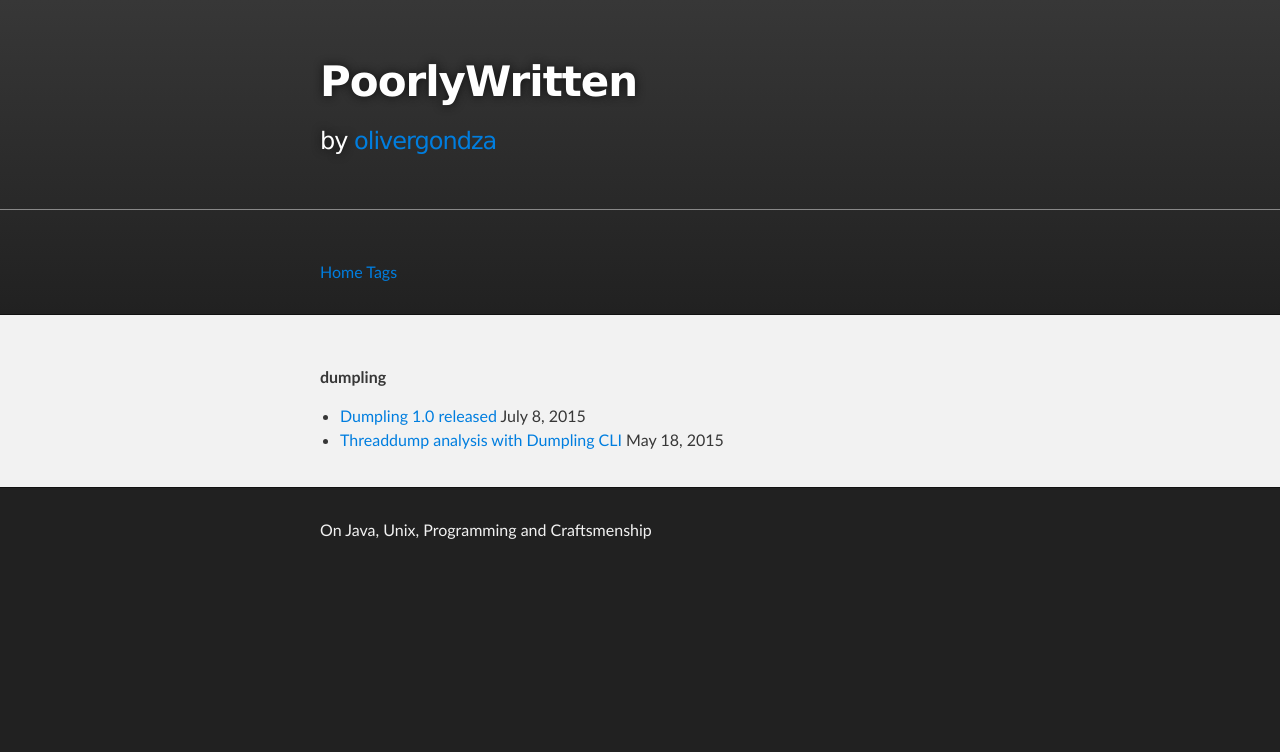
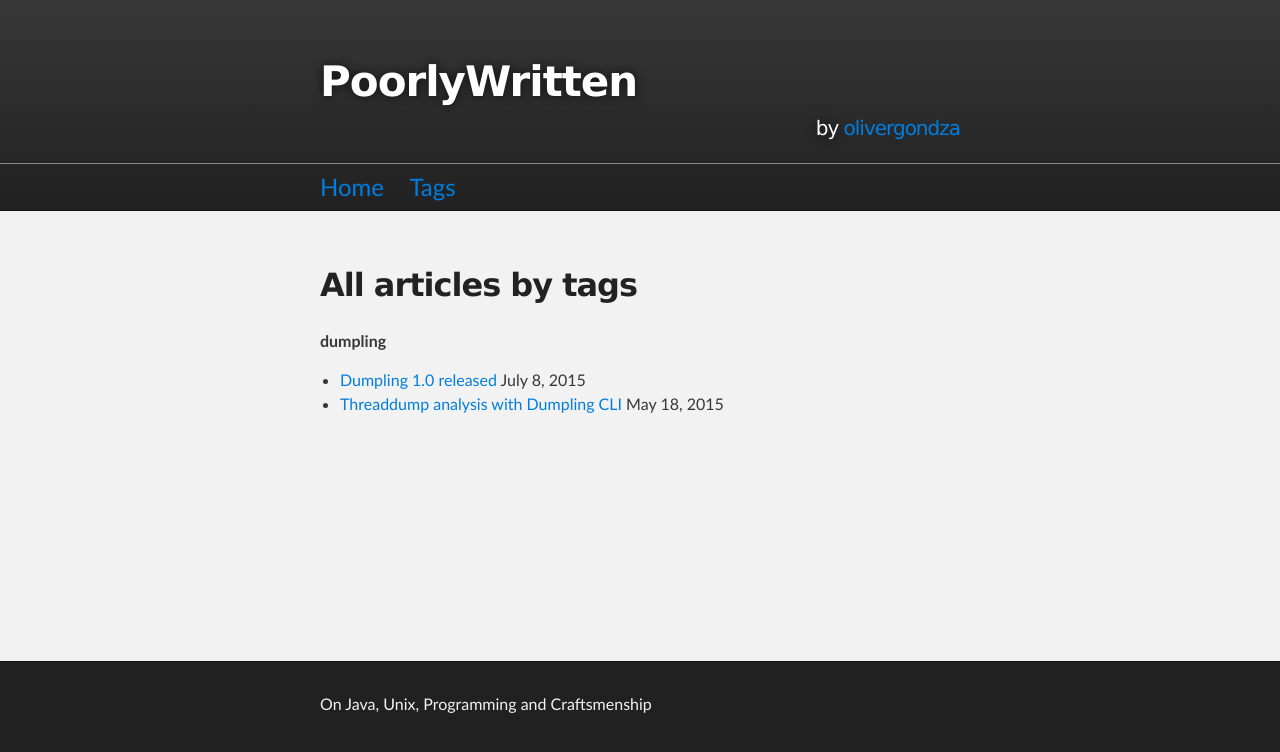
Before and after one commit to olivergondza/olivergondza.github.io, a Jekyll site: the page built from tags.md, in a window 1280 px wide. Shown: the top 752 px of the page. Built offline with Jekyll 4.4.1, drawn with Linux system fonts in a browser that asks for light colours.

Commit message:
Tweak tags

```diff
--- a/_includes/header.html
+++ b/_includes/header.html
@@ -6,7 +6,7 @@
   <div style="border-top: 1px solid #888;">
     <nav class="inner">
       <a href="/">Home</a>
-      <a href="/tag.md">Tags</a>
+      <a href="/tags">Tags</a>
     </nav>
   </div>
 </div>
--- a/_layouts/main.html
+++ b/_layouts/main.html
@@ -9,6 +9,7 @@
 
     <div id="main_content_wrap" class="outer">
       <section id="main_content" class="inner">
+        <h2>{{ page.title }}</h2>
         {{ content }}
       </section>
     </div>
--- a/css/stylesheet.css
+++ b/css/stylesheet.css
@@ -47,6 +47,10 @@ table {
 /*******************************************************************************
 Theme Styles
 *******************************************************************************/
+
+html, body {
+  height: 100%;
+}
 
 body {
   box-sizing: border-box;
@@ -294,8 +298,17 @@ Full-Width Styles
   background: linear-gradient(top, #373737, #212121);
 }
 
-#header_wrap .inner {
-  padding: 50px 10px 30px 10px;
+#header_wrap header {
+  padding: 50px 10px 10px 10px;
+}
+
+#header_wrap nav {
+  font-size: 1.5em;
+  padding: 5px 10px;
+}
+
+#header_wrap nav a {
+  padding-right: 20px;
 }
 
 #project_title {
@@ -308,10 +321,12 @@ Full-Width Styles
 
 #project_tagline {
   color: #fff;
-  font-size: 24px;
+  font-size: 20px;
   font-weight: 300;
   background: none;
   text-shadow: #111 0px 0px 10px;
+  text-align: right;
+  margin: 0;
 }
 
 #downloads {
@@ -357,6 +372,7 @@ Full-Width Styles
   background: #f2f2f2;
   border-top: 1px solid #111;
   border-bottom: 1px solid #111;
+  min-height: 50%;
 }
 
 #main_content {
@@ -366,8 +382,6 @@ Full-Width Styles
 #footer_wrap {
   background: #212121;
 }
-
-
 
 /*******************************************************************************
 Small Device Styles
--- a/tag.md
+++ b/tags.md
@@ -1,6 +1,6 @@
 ---
 layout: main
-title: Posts by tags
+title: All articles by tags
 ---
 
 {% for tag in site.tags %}
```
